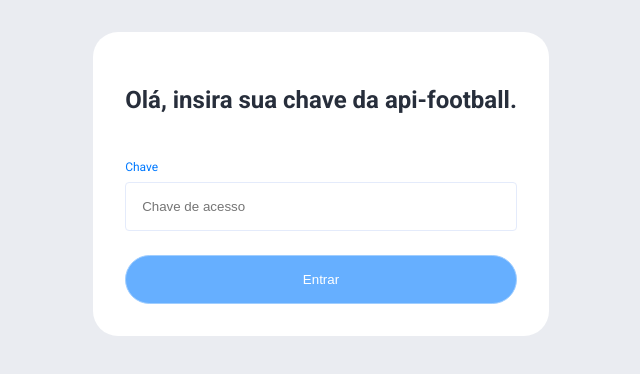
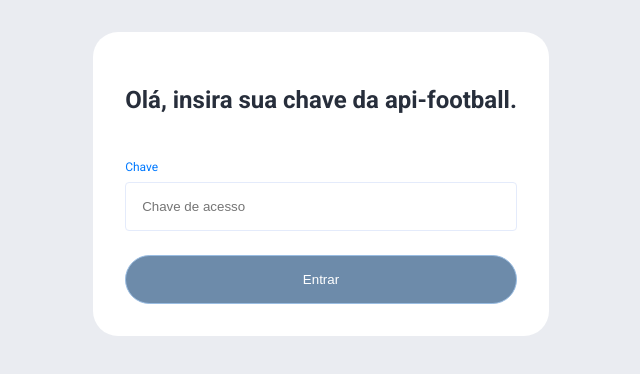
Before and after one commit to EduardoMarquesCardozo/angular-api-football, an Angular app: page /login in a window 1280 px wide. Shown: the top 374 px of the page, without its empty margins (319-959 px from the left). Built offline with nearby package versions, Linux system fonts and the light colour scheme.

Commit message:
test fix

```diff
--- a/src/app/pages/public/login/login.component.html
+++ b/src/app/pages/public/login/login.component.html
@@ -15,7 +15,7 @@
       </label>
     </div>
     <div>
-      <button type="submit" class="ps">
+      <button [disabled]="!form.valid" type="submit" class="ps">
         {{ sendingData ? "Entrando..." : "Entrar" }}
       </button>
       <label class="alert" *ngIf="error"> Chave informada não existe </label>
```
